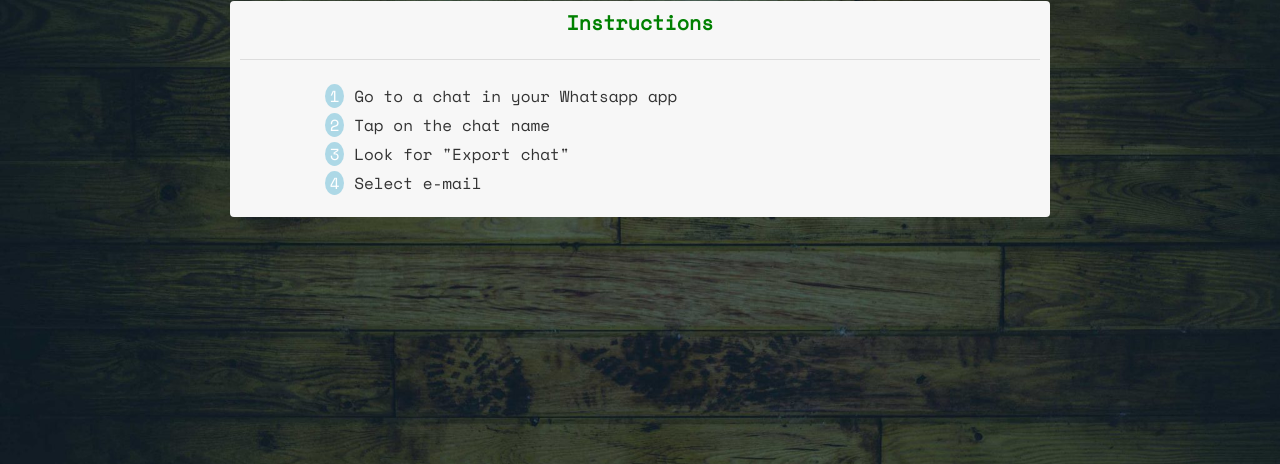
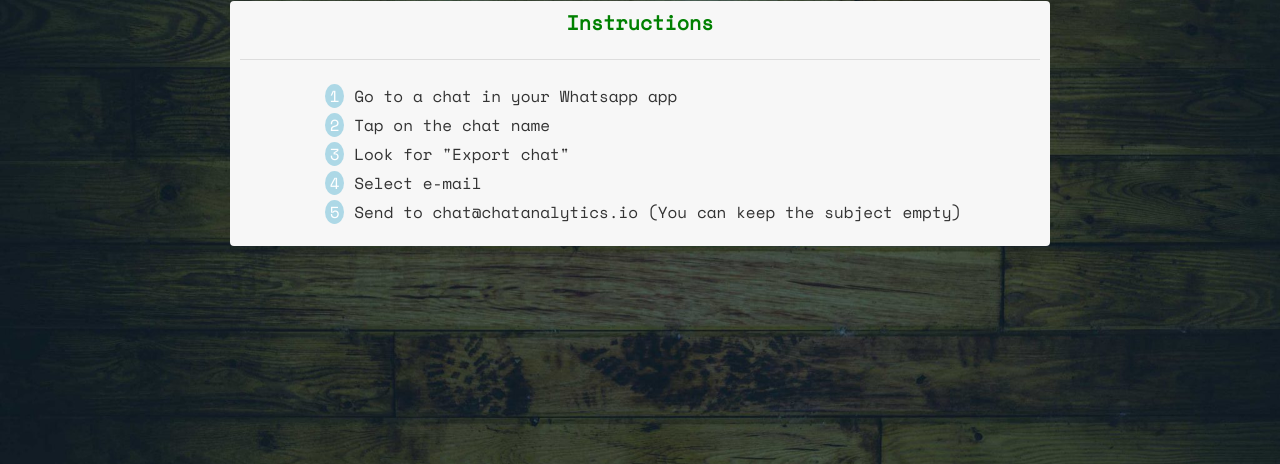
Before and after one commit to JanRuettinger/chatanalytics, a Flask app: page /instructions in a window 1280 px wide. Shown: the part 194-658 px from the top of the page. Run offline with Flask 2, Linux system fonts and the light colour scheme; some libraries are stand-ins or nearby versions.

Commit message:
Enhance html template

```diff
--- a/project/templates/main/instructions.html
+++ b/project/templates/main/instructions.html
@@ -11,6 +11,7 @@
           <li>Tap on the chat name</li>
           <li>Look for "Export chat"</li>
           <li>Select e-mail</li>
+          <li>Send to chat@chatanalytics.io (You can keep the subject empty)</li>
         </ol>
       </p>
 
```
